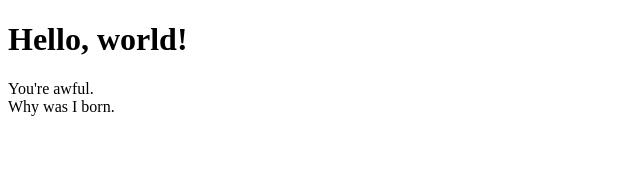
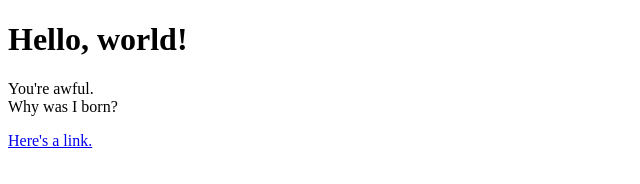
Before and after one commit to jliu64/testSite, a plain HTML site: page index.html in a window 1280 px wide. Shown: the whole page, without its empty margins (0-640 px from the left). Drawn offline with Linux system fonts and the light colour scheme.

Commit message:
Update index.html

```diff
--- a/index.html
+++ b/index.html
@@ -1,6 +1,8 @@
 <!DOCTYPE HTML>
 <html>
 <h1>Hello, world!</h1>
-  <p>You're awful.<br>Why was I born.</p>
+  <p>You're awful.<br>Why was I born?</p>
+  <a href="https://hackarizona.org/" target="_blank">Here's a link.</a>
+
 
 </html>
```
